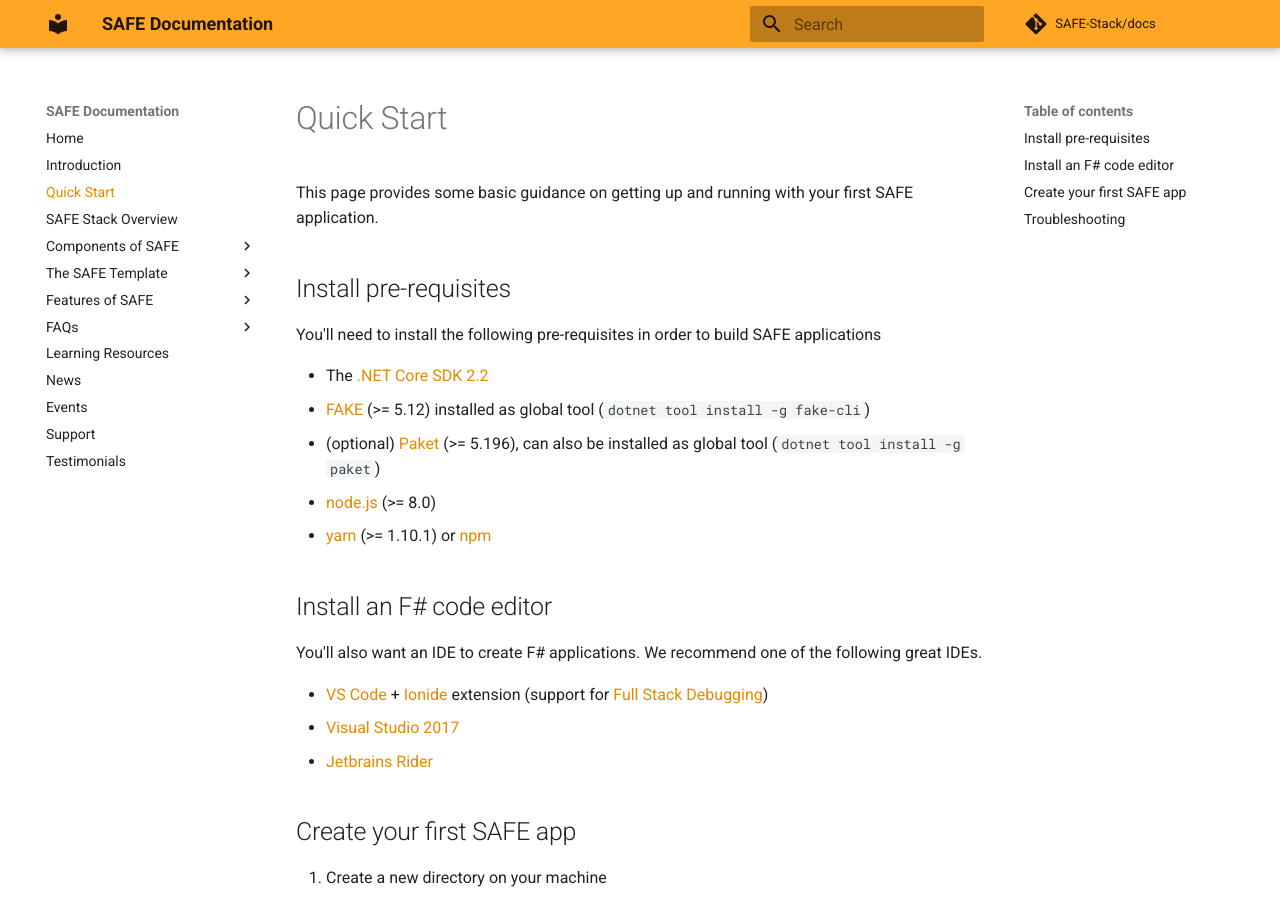
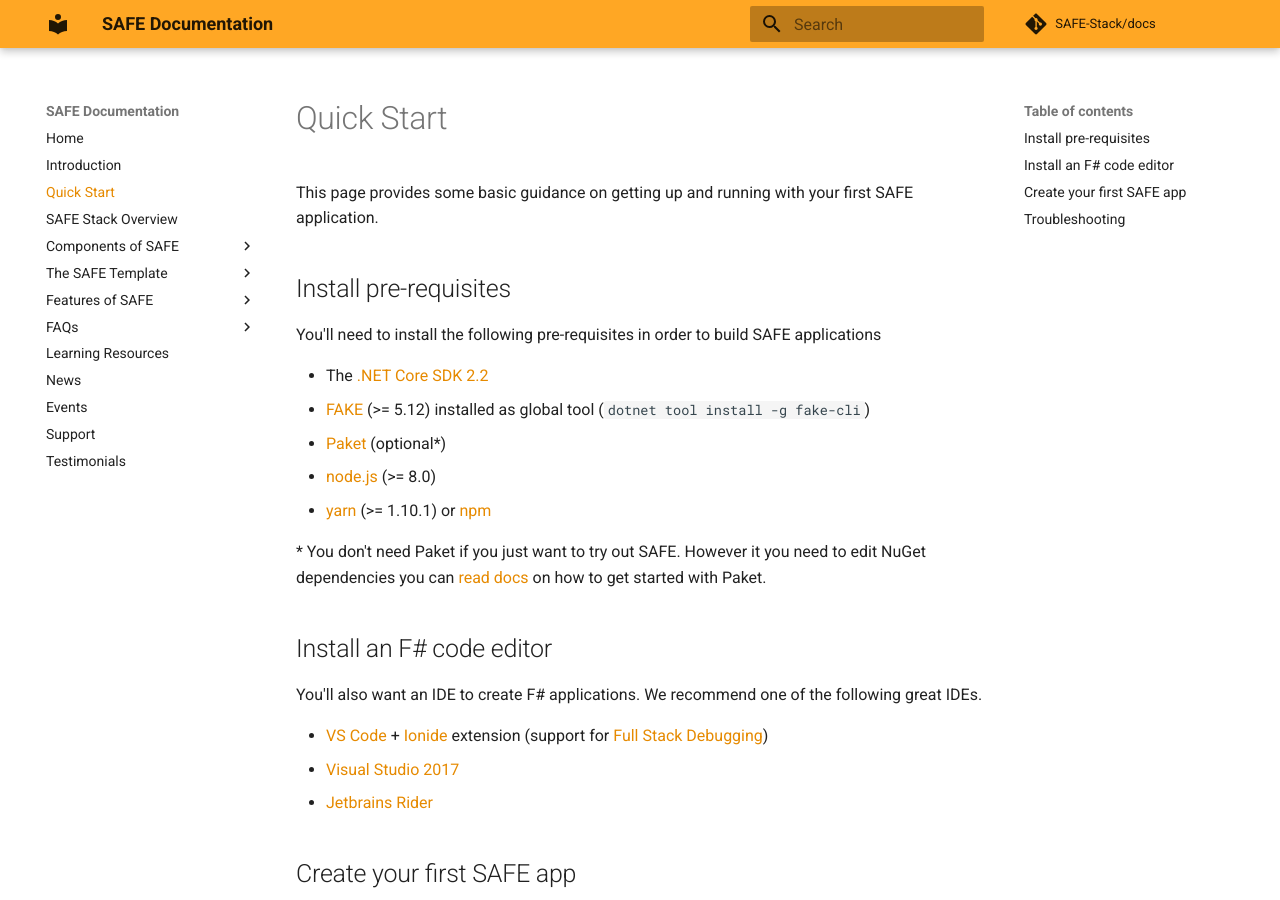
Before and after one commit to SAFE-Stack/docs, an MkDocs documentation site: the page built from docs/quickstart.md, in a window 1280 px wide and 900 px high. Built offline with MkDocs 1.6.1 and Material for MkDocs 9.7.7, drawn with Linux system fonts in a browser that asks for light colours; comment, search, counter and statistics services are not loaded.

Commit message:
Clarify why Paket is an optional dependency

```diff
--- a/docs/quickstart.md
+++ b/docs/quickstart.md
@@ -6,9 +6,11 @@
 
 * The [.NET Core SDK 2.2](https://www.microsoft.com/net/download/)
 * [FAKE](https://fake.build/) (>= 5.12) installed as global tool (`dotnet tool install -g fake-cli`)
-* (optional) [Paket](https://fsprojects.github.io/Paket) (>= 5.196), can also be installed as global tool (`dotnet tool install -g paket`)
+* [Paket](https://fsprojects.github.io/Paket) (optional\*)
 * [node.js](https://nodejs.org/) (>= 8.0)
 * [yarn](https://yarnpkg.com/) (>= 1.10.1) or [npm](https://www.npmjs.com/)
+
+\* You don't need Paket if you just want to try out SAFE. However it you need to edit NuGet dependencies you can [read docs](https://fsprojects.github.io/Paket/getting-started.html) on how to get started with Paket.
 
 ## Install an F# code editor
 
```
